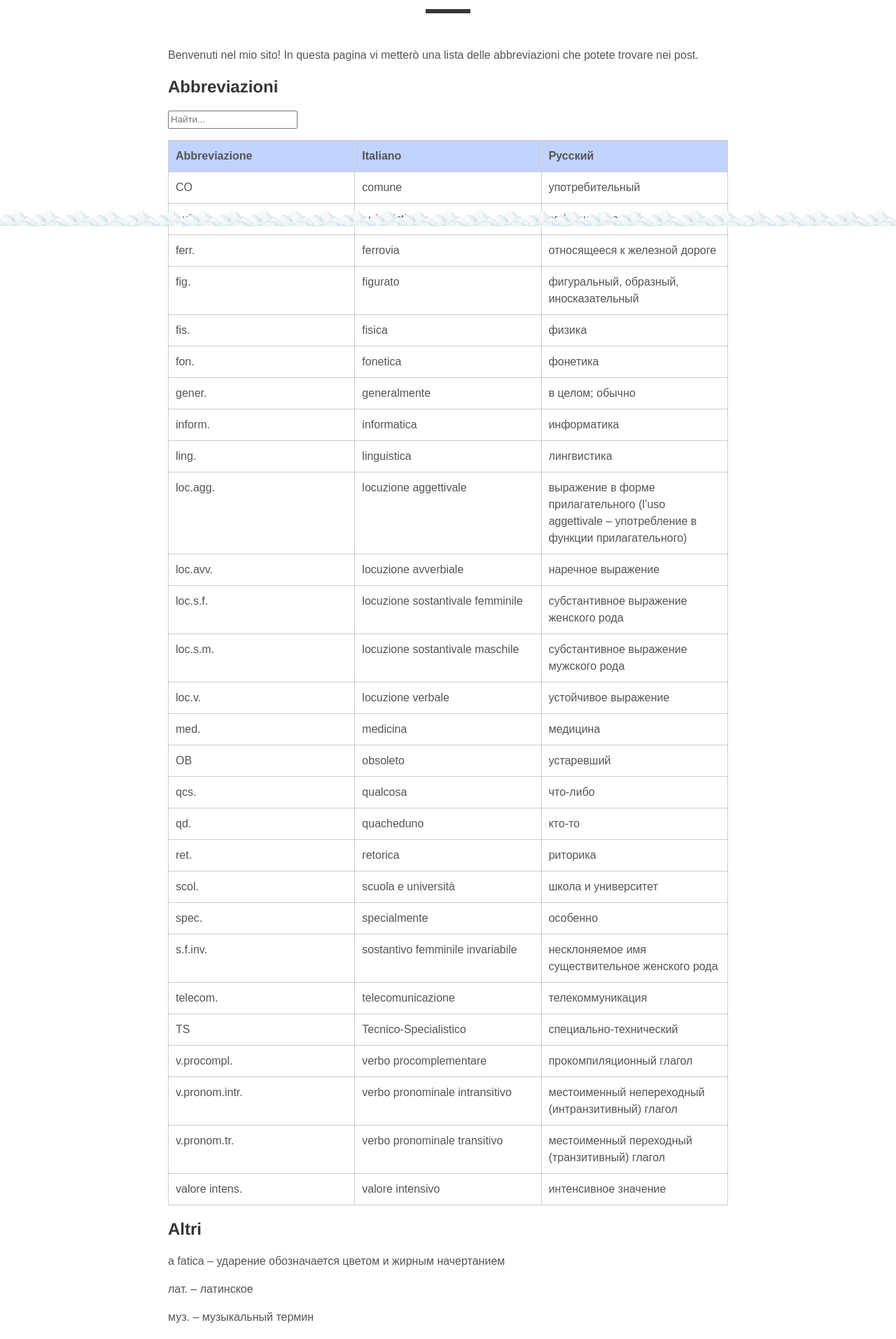
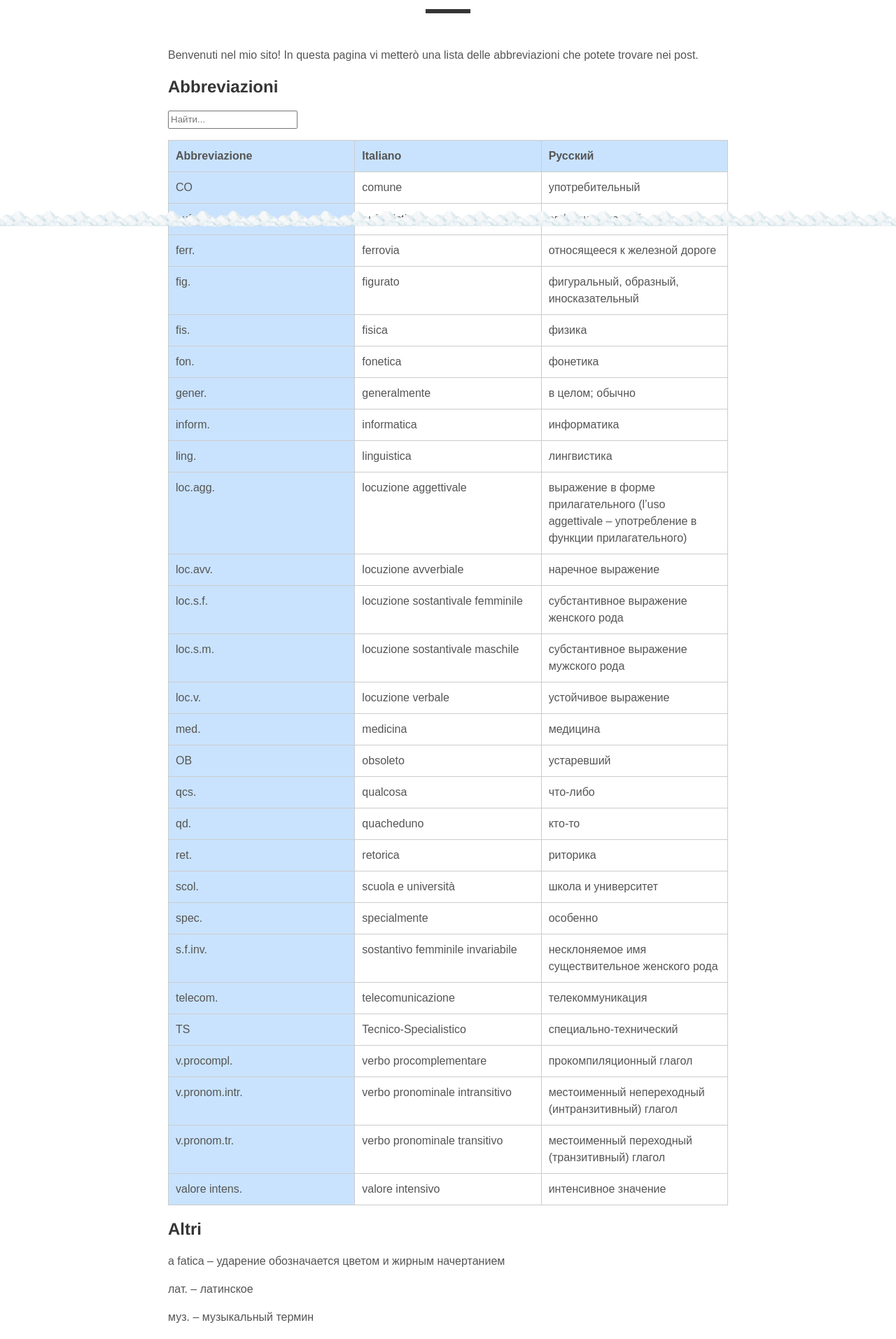
Before and after one commit to postolny/postolny.github.io, a Jekyll site: the page built from _pages/about.md, in a window 1280 px wide. Shown: the part 579-2492 px from the top of the page at 70% size. Built offline with Jekyll 4.4.1, drawn with Linux system fonts in a browser that asks for light colours; nearby versions of some CDN libraries.

Commit message:
Add files via upload

```diff
--- a/_sass/tale/_base.scss
+++ b/_sass/tale/_base.scss
@@ -74,8 +74,16 @@ table {
   th {
     padding: 10px;
     border: 1px solid #ccc;
-    background-color: #c1d3ff;
+    background-color: #c9e3fe;
     text-align: left;
+  }
+}
+
+.abbreviazioni {
+  td {
+    &:first-child {
+      background: #c9e3fe;
+    }
   }
 }
 
```
